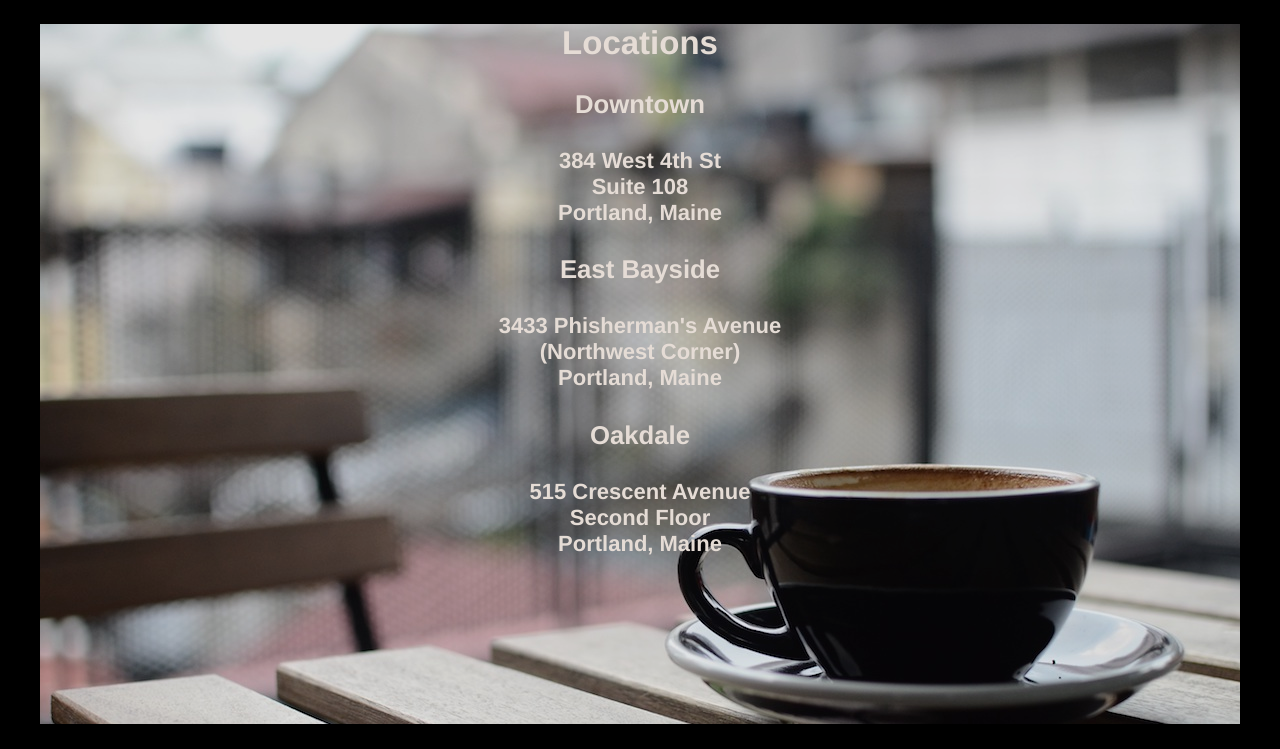
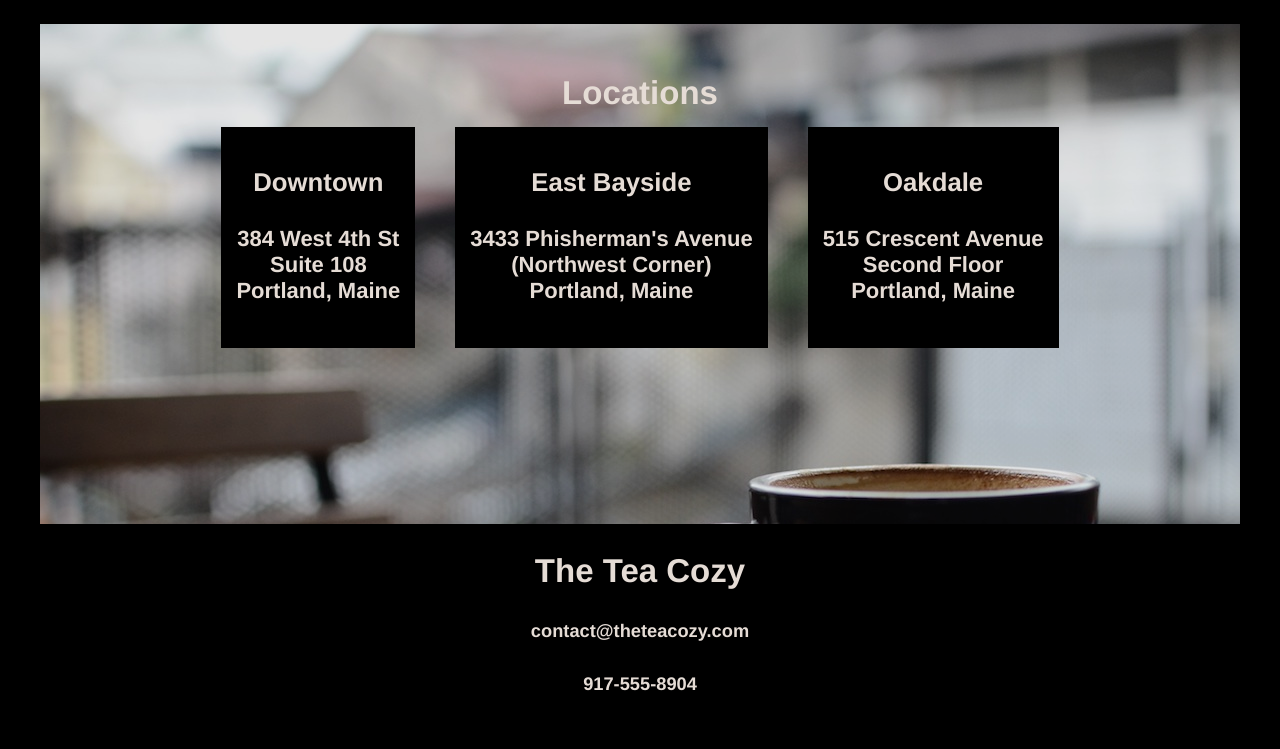
Before and after one commit to BartManshande/Tea-Cozy, a plain HTML site: page index.html in a window 1280 px wide. Shown: the part 1563-2312 px from the top of the page. Drawn offline with Linux system fonts and the light colour scheme.

Commit message:
Final commit - Project Done

```diff
--- a/index.html
+++ b/index.html
@@ -58,6 +58,7 @@
         <!-- Different Locations -->
         <div id="locations">
             <h2>Locations</h2>
+            <div class="flex-container">
                 <div class="location">
                     <h3>Downtown</h3>
                     <h4>
@@ -83,8 +84,9 @@
                     </h4>
                 </div>
             </div>
+        </div>
         <!-- Contact Information -->
-        <div id="Contact">
+        <div id="contact">
             <h2>The Tea Cozy</h2>
             <h5>contact@theteacozy.com</h5>
             <h5>917-555-8904</h5>
--- a/resources/css/style.css
+++ b/resources/css/style.css
@@ -15,6 +15,7 @@ header {
     height: 69px;
     align-items: center;
     z-index: 28465;
+    background-color: black;
 }
 header img {
     height: 50px;
@@ -70,15 +71,28 @@ a {
 }
 #locations {
     background-image: url(../images/img-locations-background.jpg);
-    height: 700px;
+    height: 500px;
     width: 1200px;
     margin: 0 auto;
 }
-.locations {
-    width: 300px;
+#locations h2 {
+    margin-bottom: 0px;
+    padding-top: 50px;
+}
+.flex-container {
+    display: flex;
+    justify-content: center;
+    flex-wrap: wrap;
+}
+.location {
     background-color: black;
+    opacity: 1.0;
+    padding: 15px;
+    margin: 15px 20px;
 }
-
+#contact {
+    height: 200px;
+}
 
 
 footer {
```
Lines whose indentation alone changed are shown as unchanged.
